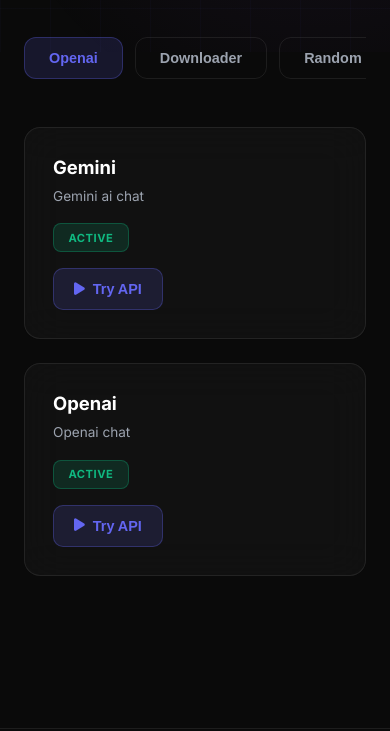
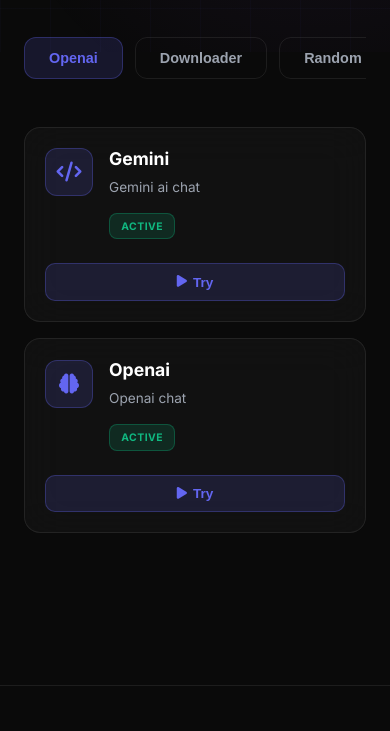
Before and after one commit to Matstoree/nyxora-api, a website: page ui/docs/index.html in a window 390 px wide. Shown: the part 792-1523 px from the top of the page. Drawn offline with Linux system fonts and the light colour scheme; no server answers.

Commit message:
Update index.html

```diff
--- a/ui/docs/index.html
+++ b/ui/docs/index.html
@@ -271,70 +271,120 @@
   border-color: rgba(99, 102, 241, 0.3);
 }
 
-/* API Cards */
+/* API Cards - Compact List Style */
 .api-list {
-  display: grid;
-  grid-template-columns: repeat(auto-fill, minmax(320px, 1fr));
-  gap: 1.5rem;
+  display: flex;
+  flex-direction: column;
+  gap: 1rem;
   margin-bottom: 4rem;
 }
 
 .api-card {
   background: rgba(255, 255, 255, 0.03);
   backdrop-filter: blur(20px);
-  padding: 1.75rem;
+  padding: 1.5rem;
   border-radius: 16px;
   border: 1px solid rgba(255, 255, 255, 0.08);
   transition: all 0.3s cubic-bezier(0.4, 0, 0.2, 1);
-  display: flex;
-  flex-direction: column;
-  justify-content: space-between;
-  min-height: 180px;
+  display: grid;
+  grid-template-columns: auto 1fr auto auto;
+  align-items: center;
+  gap: 1.5rem;
   opacity: 0;
-  transform: translateY(20px);
-  animation: cardEntrance 0.6s ease-out forwards;
+  transform: translateX(-20px);
+  animation: cardSlideIn 0.5s ease-out forwards;
+  position: relative;
+  overflow: hidden;
+}
+
+.api-card::before {
+  content: '';
+  position: absolute;
+  left: 0;
+  top: 0;
+  bottom: 0;
+  width: 4px;
+  background: linear-gradient(180deg, #6366f1 0%, #a855f7 100%);
+  opacity: 0;
+  transition: opacity 0.3s ease;
+}
+
+.api-card:hover::before {
+  opacity: 1;
 }
 
 .api-card:hover {
   background: rgba(255, 255, 255, 0.05);
   border-color: rgba(99, 102, 241, 0.3);
-  transform: translateY(-5px);
+  transform: translateX(5px);
 }
 
-@keyframes cardEntrance {
+@keyframes cardSlideIn {
   to {
     opacity: 1;
-    transform: translateY(0);
+    transform: translateX(0);
   }
 }
 
+.api-icon {
+  width: 48px;
+  height: 48px;
+  background: rgba(99, 102, 241, 0.15);
+  border: 1px solid rgba(99, 102, 241, 0.3);
+  border-radius: 12px;
+  display: flex;
+  align-items: center;
+  justify-content: center;
+  font-size: 1.25rem;
+  color: #6366f1;
+  flex-shrink: 0;
+  transition: all 0.3s ease;
+}
+
+.api-card:hover .api-icon {
+  background: rgba(99, 102, 241, 0.25);
+  transform: scale(1.1) rotate(5deg);
+}
+
+.api-info {
+  display: flex;
+  flex-direction: column;
+  gap: 0.5rem;
+  min-width: 0;
+}
+
 .api-info h3 {
-  font-size: 1.15rem;
+  font-size: 1.1rem;
   color: #ffffff;
   font-weight: 700;
-  margin-bottom: 0.5rem;
+  margin: 0;
 }
 
 .api-info p {
   font-size: 0.85rem;
   color: #9ca3af;
   font-weight: 400;
-  margin-bottom: 1rem;
-  line-height: 1.6;
+  line-height: 1.5;
+  margin: 0;
+  overflow: hidden;
+  text-overflow: ellipsis;
+  display: -webkit-box;
+  -webkit-line-clamp: 1;
+  -webkit-box-orient: vertical;
 }
 
 .status {
   background: rgba(16, 185, 129, 0.15);
-  padding: 0.4rem 0.9rem;
+  padding: 0.4rem 0.8rem;
   border-radius: 8px;
   font-size: 0.7rem;
   color: #10b981;
-  display: inline-block;
   font-weight: 700;
-  margin-bottom: 1rem;
   border: 1px solid rgba(16, 185, 129, 0.3);
   text-transform: uppercase;
   letter-spacing: 0.5px;
+  white-space: nowrap;
+  flex-shrink: 0;
 }
 
 .status.warning {
@@ -353,23 +403,41 @@
   background: rgba(99, 102, 241, 0.15);
   border: 1px solid rgba(99, 102, 241, 0.3);
   border-radius: 10px;
-  padding: 0.75rem 1.25rem;
+  padding: 0.65rem 1.25rem;
   color: #6366f1;
   cursor: pointer;
-  font-size: 0.9rem;
+  font-size: 0.85rem;
   font-weight: 600;
   transition: all 0.3s ease;
   display: flex;
   align-items: center;
   justify-content: center;
-  gap: 8px;
-  align-self: flex-start;
+  gap: 6px;
+  white-space: nowrap;
+  flex-shrink: 0;
 }
 
 .play-button:hover {
   background: rgba(99, 102, 241, 0.25);
   border-color: rgba(99, 102, 241, 0.5);
-  transform: translateY(-2px);
+  transform: scale(1.05);
+}
+
+@media (max-width: 768px) {
+  .api-card {
+    grid-template-columns: auto 1fr;
+    gap: 1rem;
+  }
+
+  .api-card .status {
+    grid-column: 2;
+    justify-self: start;
+  }
+
+  .api-card .play-button {
+    grid-column: 1 / -1;
+    width: 100%;
+  }
 }
 
 /* Modal */
@@ -671,8 +739,27 @@
     grid-template-columns: 1fr;
   }
 
-  .api-list {
-    grid-template-columns: 1fr;
+  .api-card {
+    grid-template-columns: auto 1fr;
+    gap: 1rem;
+    padding: 1.25rem;
+  }
+
+  .api-card .api-info p {
+    -webkit-line-clamp: 2;
+  }
+
+  .api-card .status {
+    grid-column: 2;
+    justify-self: start;
+    font-size: 0.65rem;
+    padding: 0.35rem 0.7rem;
+  }
+
+  .api-card .play-button {
+    grid-column: 1 / -1;
+    width: 100%;
+    margin-top: 0.5rem;
   }
 
   .modal-dialog {
@@ -860,6 +947,7 @@
         categoryHeader.textContent = category;
         categoryHeader.style.color = "#ffffff";
         categoryHeader.style.marginBottom = "1.5rem";
+        categoryHeader.style.marginTop = "2rem";
         categoryHeader.style.fontSize = "1.5rem";
         categoryHeader.style.fontWeight = "700";
         apiList.appendChild(categoryHeader);
@@ -872,21 +960,34 @@
           if (api.status.toLowerCase().includes("maintenance")) statusClass = "danger";
           else if (api.status.toLowerCase().includes("beta")) statusClass = "warning";
 
+          // Icon mapping based on API name/category
+          let icon = "fa-solid fa-code";
+          if (api.name.toLowerCase().includes("download")) icon = "fa-solid fa-download";
+          else if (api.name.toLowerCase().includes("ai") || api.name.toLowerCase().includes("chat")) icon = "fa-solid fa-brain";
+          else if (api.name.toLowerCase().includes("image") || api.name.toLowerCase().includes("photo")) icon = "fa-solid fa-image";
+          else if (api.name.toLowerCase().includes("search")) icon = "fa-solid fa-magnifying-glass";
+          else if (api.name.toLowerCase().includes("music") || api.name.toLowerCase().includes("audio")) icon = "fa-solid fa-music";
+          else if (api.name.toLowerCase().includes("video")) icon = "fa-solid fa-video";
+          else if (api.name.toLowerCase().includes("text")) icon = "fa-solid fa-font";
+
           card.innerHTML = `
+            <div class="api-icon">
+              <i class="${icon}"></i>
+            </div>
             <div class="api-info">
               <h3>${api.name}</h3>
               ${api.desc ? `<p>${api.desc}</p>` : ""}
-              <span class="status ${statusClass}">${api.status}</span>
             </div>
+            <span class="status ${statusClass}">${api.status}</span>
             <button class="play-button" data-endpoint="${api.path}" data-api="${api.name}" data-desc="${api.desc}">
-              <i class="fa-solid fa-play"></i> Try API
+              <i class="fa-solid fa-play"></i> Try
             </button>
           `;
 
           apiList.appendChild(card);
 
           setTimeout(() => {
-            card.style.animation = `cardEntrance 0.6s ease-out ${i * 0.1}s forwards`;
+            card.style.animation = `cardSlideIn 0.5s ease-out ${i * 0.05}s forwards`;
           }, 10);
         });
       });
@@ -903,20 +1004,33 @@
         else if (api.status.toLowerCase().includes("beta")) statusClass = "warning";
         else statusClass = "";
 
+        // Icon mapping based on API name/category
+        let icon = "fa-solid fa-code";
+        if (api.name.toLowerCase().includes("download")) icon = "fa-solid fa-download";
+        else if (api.name.toLowerCase().includes("ai") || api.name.toLowerCase().includes("chat")) icon = "fa-solid fa-brain";
+        else if (api.name.toLowerCase().includes("image") || api.name.toLowerCase().includes("photo")) icon = "fa-solid fa-image";
+        else if (api.name.toLowerCase().includes("search")) icon = "fa-solid fa-magnifying-glass";
+        else if (api.name.toLowerCase().includes("music") || api.name.toLowerCase().includes("audio")) icon = "fa-solid fa-music";
+        else if (api.name.toLowerCase().includes("video")) icon = "fa-solid fa-video";
+        else if (api.name.toLowerCase().includes("text")) icon = "fa-solid fa-font";
+
         card.innerHTML = `
+          <div class="api-icon">
+            <i class="${icon}"></i>
+          </div>
           <div class="api-info">
             <h3>${api.name}</h3>
             ${api.desc ? `<p>${api.desc}</p>` : "" }
-            <span class="status ${statusClass}">${api.status}</span>
           </div>
+          <span class="status ${statusClass}">${api.status}</span>
           <button class="play-button" data-endpoint="${api.path}" data-api="${api.name}" data-desc="${api.desc}">
-            <i class="fa-solid fa-play"></i> Try API
+            <i class="fa-solid fa-play"></i> Try
           </button>
         `;
         apiList.appendChild(card);
 
         setTimeout(() => {
-          card.style.animation = `cardEntrance 0.6s ease-out ${i * 0.1}s forwards`;
+          card.style.animation = `cardSlideIn 0.5s ease-out ${i * 0.05}s forwards`;
         }, 10);
       });
     }
```
